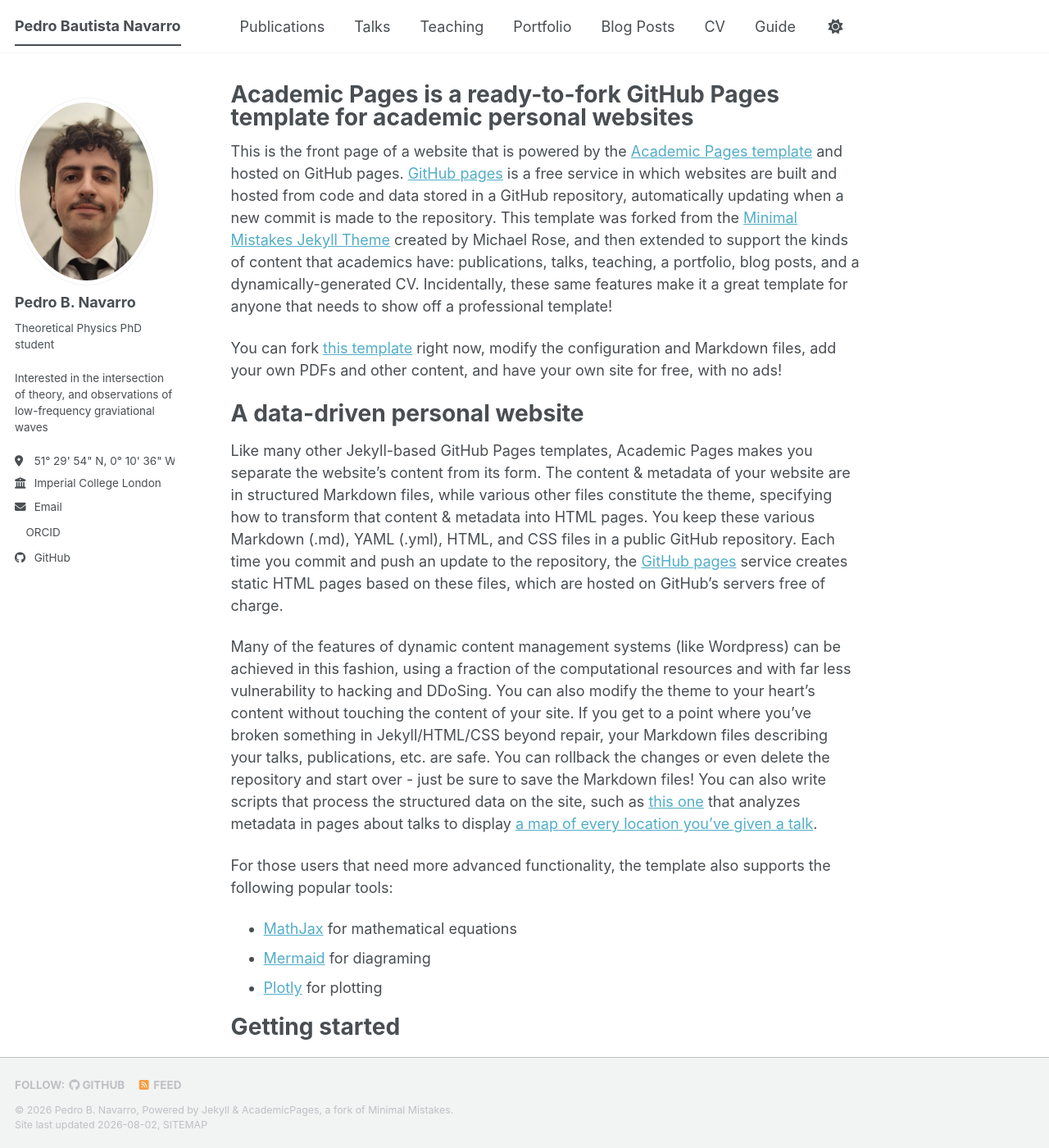
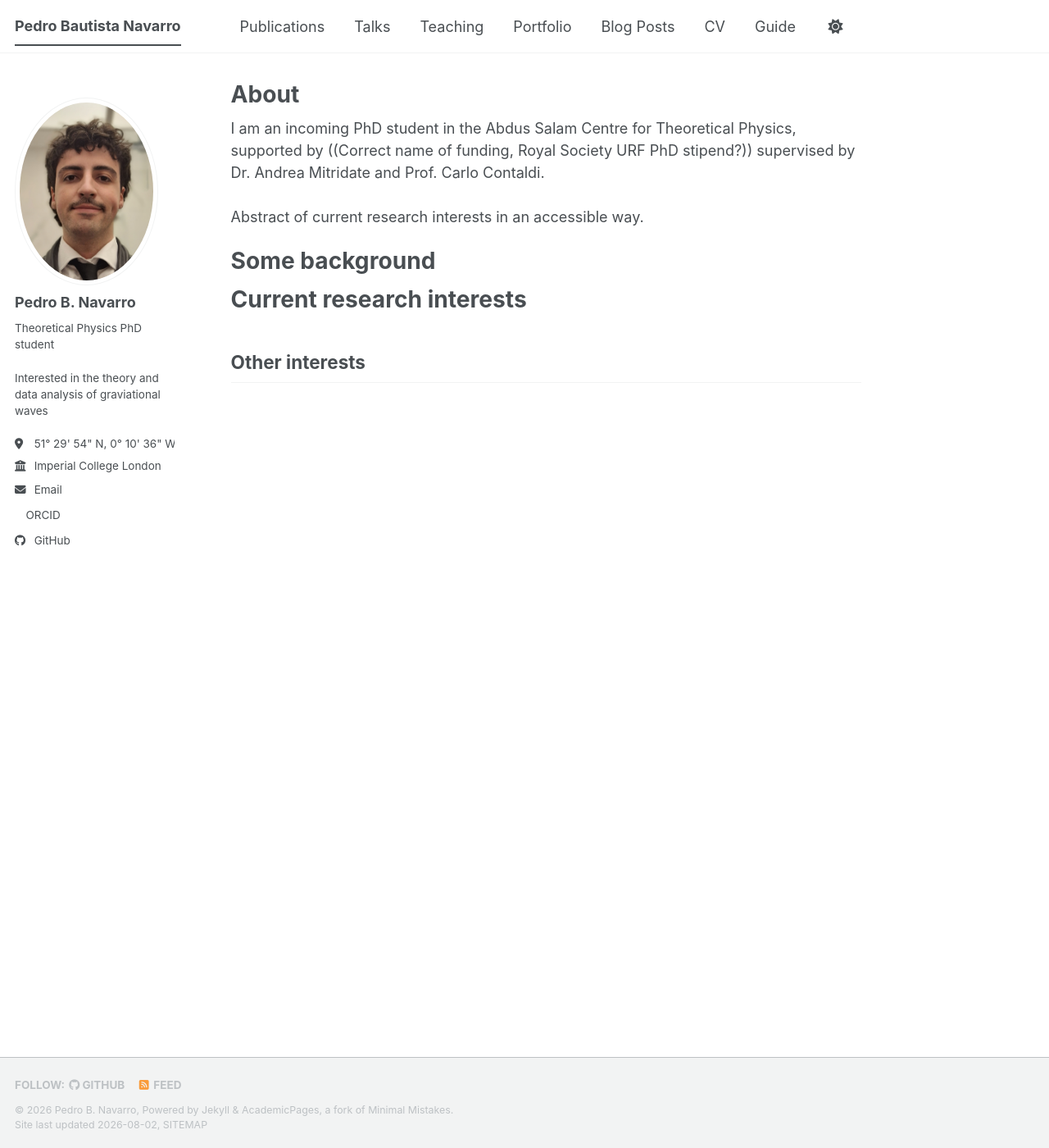
Before and after one commit to pedrodoesphysics/pedrodoesphysics.github.io, a Jekyll site: the page built from _pages/about.md, in a window 1280 px wide and 1400 px high. Shown: the whole window at 82% size. Built offline with Jekyll 4.4.1, drawn with Linux system fonts in a browser that asks for light colours; a style sheet for code colours, icons or effects is not loaded; some of the changed text lies outside the part shown.

Commit message:
Update bio and research experience details in configuration and CV

```diff
--- a/_config.yml
+++ b/_config.yml
@@ -26,7 +26,7 @@ author:
   avatar           : "profile.png"
   name             : "Pedro B. Navarro"
   pronouns         : # example: "she/her"
-  bio              : "Theoretical Physics PhD student <br> <br> Interested in the intersection of theory, and observations of low-frequency graviational waves"
+  bio              : "Theoretical Physics PhD student <br> <br> Interested in the theory and data analysis of graviational waves"
   location         : "51° 29' 54\" N, 0° 10' 36\" W"
   employer         : "Imperial College London"
   uri              : # URL
--- a/_pages/about.md
+++ b/_pages/about.md
@@ -1,39 +1,45 @@
 ---
 permalink: /
-title: "Academic Pages is a ready-to-fork GitHub Pages template for academic personal websites"
+title: "About"
 author_profile: true
 redirect_from:
   - /about/
   - /about.html
 ---
 
-This is the front page of a website that is powered by the [Academic Pages template](https://github.com/academicpages/academicpages.github.io) and hosted on GitHub pages. [GitHub pages](https://pages.github.com) is a free service in which websites are built and hosted from code and data stored in a GitHub repository, automatically updating when a new commit is made to the repository. This template was forked from the [Minimal Mistakes Jekyll Theme](https://mmistakes.github.io/minimal-mistakes/) created by Michael Rose, and then extended to support the kinds of content that academics have: publications, talks, teaching, a portfolio, blog posts, and a dynamically-generated CV. Incidentally, these same features make it a great template for anyone that needs to show off a professional template!
+I am an incoming PhD student in the Abdus Salam Centre for Theoretical Physics, supported by ((Correct name of funding, Royal Society URF PhD stipend?)) supervised by Dr. Andrea Mitridate and Prof. Carlo Contaldi.
+<br><br>
+Abstract of current research interests in an accessible way.
 
- You can fork [this template](https://github.com/academicpages/academicpages.github.io) right now, modify the configuration and Markdown files, add your own PDFs and other content, and have your own site for free, with no ads!
+<!-- This is the front page of a website that is powered by the [Academic Pages template](https://github.com/academicpages/academicpages.github.io) and hosted on GitHub pages. [GitHub pages](https://pages.github.com) is a free service in which websites are built and hosted from code and data stored in a GitHub repository, automatically updating when a new commit is made to the repository. This template was forked from the [Minimal Mistakes Jekyll Theme](https://mmistakes.github.io/minimal-mistakes/) created by Michael Rose, and then extended to support the kinds of content that academics have: publications, talks, teaching, a portfolio, blog posts, and a dynamically-generated CV. Incidentally, these same features make it a great template for anyone that needs to show off a professional template! -->
+<!--
+ You can fork [this template](https://github.com/academicpages/academicpages.github.io) right now, modify the configuration and Markdown files, add your own PDFs and other content, and have your own site for free, with no ads! -->
 
-A data-driven personal website
+Some background
 ======
-Like many other Jekyll-based GitHub Pages templates, Academic Pages makes you separate the website's content from its form. The content & metadata of your website are in structured Markdown files, while various other files constitute the theme, specifying how to transform that content & metadata into HTML pages. You keep these various Markdown (.md), YAML (.yml), HTML, and CSS files in a public GitHub repository. Each time you commit and push an update to the repository, the [GitHub pages](https://pages.github.com/) service creates static HTML pages based on these files, which are hosted on GitHub's servers free of charge.
+<!-- Like many other Jekyll-based GitHub Pages templates, Academic Pages makes you separate the website's content from its form. The content & metadata of your website are in structured Markdown files, while various other files constitute the theme, specifying how to transform that content & metadata into HTML pages. You keep these various Markdown (.md), YAML (.yml), HTML, and CSS files in a public GitHub repository. Each time you commit and push an update to the repository, the [GitHub pages](https://pages.github.com/) service creates static HTML pages based on these files, which are hosted on GitHub's servers free of charge.
 
 Many of the features of dynamic content management systems (like Wordpress) can be achieved in this fashion, using a fraction of the computational resources and with far less vulnerability to hacking and DDoSing. You can also modify the theme to your heart's content without touching the content of your site. If you get to a point where you've broken something in Jekyll/HTML/CSS beyond repair, your Markdown files describing your talks, publications, etc. are safe. You can rollback the changes or even delete the repository and start over - just be sure to save the Markdown files! You can also write scripts that process the structured data on the site, such as [this one](https://github.com/academicpages/academicpages.github.io/blob/master/talkmap.ipynb) that analyzes metadata in pages about talks to display [a map of every location you've given a talk](https://academicpages.github.io/talkmap.html).
 
 For those users that need more advanced functionality, the template also supports the following popular tools:
 - [MathJax](https://www.mathjax.org/) for mathematical equations
 - [Mermaid](https://mermaid.js.org/) for diagraming
-- [Plotly](https://plotly.com/javascript/) for plotting
+- [Plotly](https://plotly.com/javascript/) for plotting -->
 
-Getting started
+Current research interests
 ======
-1. Register a GitHub account if you don't have one and confirm your e-mail (required!)
+<!-- 1. Register a GitHub account if you don't have one and confirm your e-mail (required!)
 1. Fork [this template](https://github.com/academicpages/academicpages.github.io) by clicking the "Use this template" button in the top right.
 1. Go to the repository's settings (rightmost item in the tabs that start with "Code", should be below "Unwatch"). Rename the repository "[your GitHub username].github.io", which will also be your website's URL.
 1. Set site-wide configuration and create content & metadata (see below -- also see [this set of diffs](https://archive.is/3TPas) showing what files were changed to set up [an example site](https://getorg-testacct.github.io) for a user with the username "getorg-testacct")
 1. Upload any files (like PDFs, .zip files, etc.) to the files/ directory. They will appear at https://[your GitHub username].github.io/files/example.pdf.
-1. Check status by going to the repository settings, in the "GitHub pages" section
+1. Check status by going to the repository settings, in the "GitHub pages" section -->
 
-Site-wide configuration
+Other interests
 ------
-The main configuration file for the site is in the base directory in [_config.yml](https://github.com/academicpages/academicpages.github.io/blob/master/_config.yml), which defines the content in the sidebars and other site-wide features. You will need to replace the default variables with ones about yourself and your site's github repository. The configuration file for the top menu is in [_data/navigation.yml](https://github.com/academicpages/academicpages.github.io/blob/master/_data/navigation.yml). For example, if you don't have a portfolio or blog posts, you can remove those items from that navigation.yml file to remove them from the header.
+
+
+<!-- The main configuration file for the site is in the base directory in [_config.yml](https://github.com/academicpages/academicpages.github.io/blob/master/_config.yml), which defines the content in the sidebars and other site-wide features. You will need to replace the default variables with ones about yourself and your site's github repository. The configuration file for the top menu is in [_data/navigation.yml](https://github.com/academicpages/academicpages.github.io/blob/master/_data/navigation.yml). For example, if you don't have a portfolio or blog posts, you can remove those items from that navigation.yml file to remove them from the header.
 
 Create content & metadata
 ------
@@ -53,4 +59,4 @@ Example: editing a Markdown file for a talk
 
 For more info
 ------
-More info about configuring Academic Pages can be found in [the guide](https://academicpages.github.io/markdown/), the [growing wiki](https://github.com/academicpages/academicpages.github.io/wiki), and you can always [ask a question on GitHub](https://github.com/academicpages/academicpages.github.io/discussions). The [guides for the Minimal Mistakes theme](https://mmistakes.github.io/minimal-mistakes/docs/configuration/) (which this theme was forked from) might also be helpful.
+More info about configuring Academic Pages can be found in [the guide](https://academicpages.github.io/markdown/), the [growing wiki](https://github.com/academicpages/academicpages.github.io/wiki), and you can always [ask a question on GitHub](https://github.com/academicpages/academicpages.github.io/discussions). The [guides for the Minimal Mistakes theme](https://mmistakes.github.io/minimal-mistakes/docs/configuration/) (which this theme was forked from) might also be helpful. -->
```
Also changed, not shown: _pages/cv.md (+4 -8 lines).
